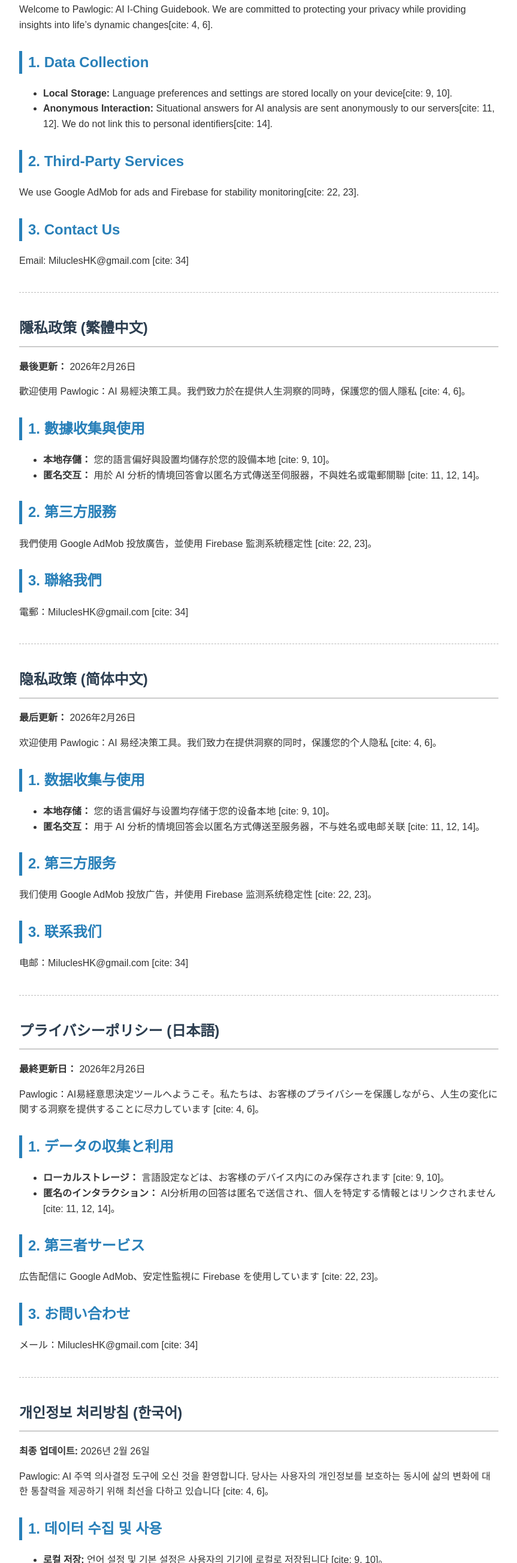
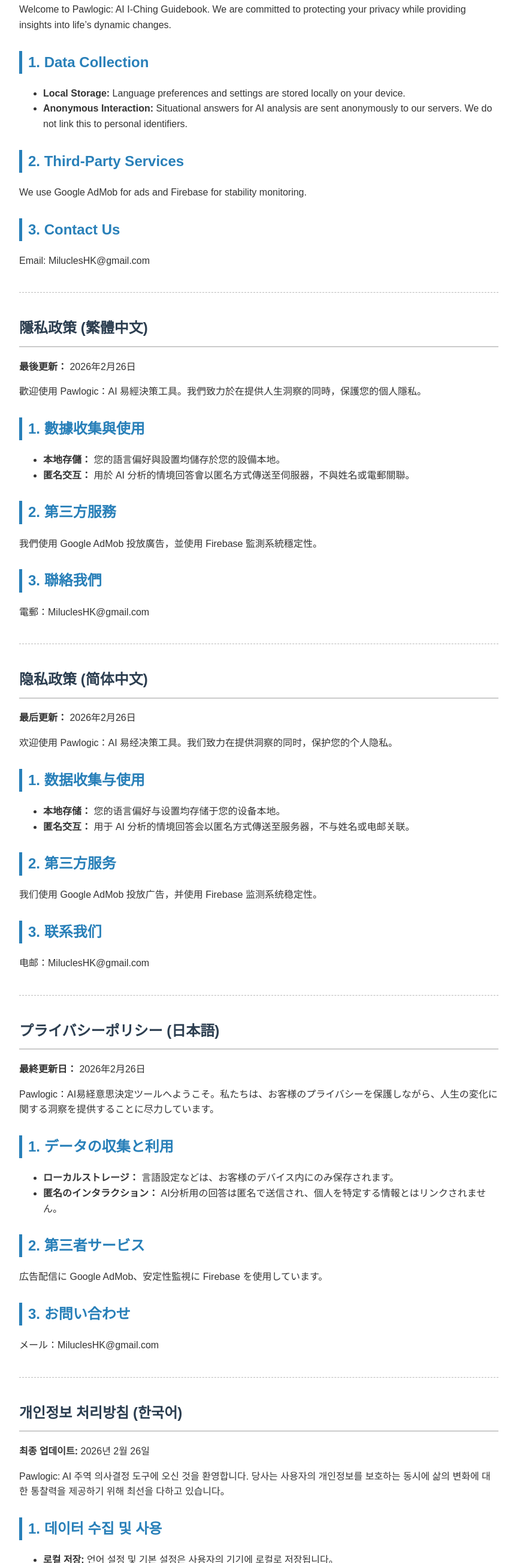
Before and after one commit to Micshrimp/pawlogic-privacy, a plain HTML site: page index.html in a window 1280 px wide. Shown: the part 194-2800 px from the top of the page at 60% size, without its empty margins (208-1071 px from the left). Drawn offline with Linux system fonts and the light colour scheme.

Commit message:
Update index.html
remove unnecessary [cite: 4] added by AI

```diff
--- a/index.html
+++ b/index.html
@@ -8,7 +8,7 @@
         body { font-family: sans-serif; line-height: 1.6; color: #333; max-width: 800px; margin: 0 auto; padding: 20px; }
         h1 { border-bottom: 2px solid #ccc; padding-bottom: 10px; color: #2c3e50; }
         h2 { color: #2980b9; margin-top: 30px; border-left: 5px solid #2980b9; padding-left: 10px; }
-        .lang-nav { background: #f4f4f4; padding: 10px; position: sticky; top: 0; display: flex; gap: 10px; flex-wrap: wrap; }
+        .lang-nav { background: #f4f4f4; padding: 10px; position: sticky; top: 0; display: flex; gap: 10px; flex-wrap: wrap; z-index: 100; }
         .lang-nav a { text-decoration: none; color: #2980b9; font-weight: bold; }
         hr { margin: 40px 0; border: 0; border-top: 1px dashed #bbb; }
         .footer { font-size: 0.9em; color: #7f8c8d; margin-top: 50px; text-align: center; }
@@ -28,16 +28,16 @@
     <section id="english">
         <h1>Privacy Policy</h1>
         <p><strong>Last Updated:</strong> February 26, 2026</p>
-        <p>Welcome to Pawlogic: AI I-Ching Guidebook. We are committed to protecting your privacy while providing insights into life’s dynamic changes[cite: 4, 6].</p>
+        <p>Welcome to Pawlogic: AI I-Ching Guidebook. We are committed to protecting your privacy while providing insights into life’s dynamic changes.</p>
         <h2>1. Data Collection</h2>
         <ul>
-            <li><strong>Local Storage:</strong> Language preferences and settings are stored locally on your device[cite: 9, 10].</li>
-            <li><strong>Anonymous Interaction:</strong> Situational answers for AI analysis are sent anonymously to our servers[cite: 11, 12]. We do not link this to personal identifiers[cite: 14].</li>
+            <li><strong>Local Storage:</strong> Language preferences and settings are stored locally on your device.</li>
+            <li><strong>Anonymous Interaction:</strong> Situational answers for AI analysis are sent anonymously to our servers. We do not link this to personal identifiers.</li>
         </ul>
         <h2>2. Third-Party Services</h2>
-        <p>We use Google AdMob for ads and Firebase for stability monitoring[cite: 22, 23].</p>
+        <p>We use Google AdMob for ads and Firebase for stability monitoring.</p>
         <h2>3. Contact Us</h2>
-        <p>Email: MiluclesHK@gmail.com [cite: 34]</p>
+        <p>Email: MiluclesHK@gmail.com</p>
     </section>
 
     <hr>
@@ -45,16 +45,16 @@
     <section id="zh-hant">
         <h1>隱私政策 (繁體中文)</h1>
         <p><strong>最後更新：</strong> 2026年2月26日</p>
-        <p>歡迎使用 Pawlogic：AI 易經決策工具。我們致力於在提供人生洞察的同時，保護您的個人隱私 [cite: 4, 6]。</p>
+        <p>歡迎使用 Pawlogic：AI 易經決策工具。我們致力於在提供人生洞察的同時，保護您的個人隱私。</p>
         <h2>1. 數據收集與使用</h2>
         <ul>
-            <li><strong>本地存儲：</strong> 您的語言偏好與設置均儲存於您的設備本地 [cite: 9, 10]。</li>
-            <li><strong>匿名交互：</strong> 用於 AI 分析的情境回答會以匿名方式傳送至伺服器，不與姓名或電郵關聯 [cite: 11, 12, 14]。</li>
+            <li><strong>本地存儲：</strong> 您的語言偏好與設置均儲存於您的設備本地。</li>
+            <li><strong>匿名交互：</strong> 用於 AI 分析的情境回答會以匿名方式傳送至伺服器，不與姓名或電郵關聯。</li>
         </ul>
         <h2>2. 第三方服務</h2>
-        <p>我們使用 Google AdMob 投放廣告，並使用 Firebase 監測系統穩定性 [cite: 22, 23]。</p>
+        <p>我們使用 Google AdMob 投放廣告，並使用 Firebase 監測系統穩定性。</p>
         <h2>3. 聯絡我們</h2>
-        <p>電郵：MiluclesHK@gmail.com [cite: 34]</p>
+        <p>電郵：MiluclesHK@gmail.com</p>
     </section>
 
     <hr>
@@ -62,16 +62,16 @@
     <section id="zh-hans">
         <h1>隐私政策 (简体中文)</h1>
         <p><strong>最后更新：</strong> 2026年2月26日</p>
-        <p>欢迎使用 Pawlogic：AI 易经决策工具。我们致力在提供洞察的同时，保護您的个人隐私 [cite: 4, 6]。</p>
+        <p>欢迎使用 Pawlogic：AI 易经决策工具。我们致力在提供洞察的同时，保护您的个人隐私。</p>
         <h2>1. 数据收集与使用</h2>
         <ul>
-            <li><strong>本地存储：</strong> 您的语言偏好与设置均存储于您的设备本地 [cite: 9, 10]。</li>
-            <li><strong>匿名交互：</strong> 用于 AI 分析的情境回答会以匿名方式傳送至服务器，不与姓名或电邮关联 [cite: 11, 12, 14]。</li>
+            <li><strong>本地存储：</strong> 您的语言偏好与设置均存储于您的设备本地。</li>
+            <li><strong>匿名交互：</strong> 用于 AI 分析的情境回答会以匿名方式傳送至服务器，不与姓名或电邮关联。</li>
         </ul>
         <h2>2. 第三方服务</h2>
-        <p>我们使用 Google AdMob 投放广告，并使用 Firebase 监测系统稳定性 [cite: 22, 23]。</p>
+        <p>我们使用 Google AdMob 投放广告，并使用 Firebase 监测系统稳定性。</p>
         <h2>3. 联系我们</h2>
-        <p>电邮：MiluclesHK@gmail.com [cite: 34]</p>
+        <p>电邮：MiluclesHK@gmail.com</p>
     </section>
 
     <hr>
@@ -79,16 +79,16 @@
     <section id="ja">
         <h1>プライバシーポリシー (日本語)</h1>
         <p><strong>最終更新日：</strong> 2026年2月26日</p>
-        <p>Pawlogic：AI易経意思決定ツールへようこそ。私たちは、お客様のプライバシーを保護しながら、人生の変化に関する洞察を提供することに尽力しています [cite: 4, 6]。</p>
+        <p>Pawlogic：AI易経意思決定ツールへようこそ。私たちは、お客様のプライバシーを保護しながら、人生の変化に関する洞察を提供することに尽力しています。</p>
         <h2>1. データの収集と利用</h2>
         <ul>
-            <li><strong>ローカルストレージ：</strong> 言語設定などは、お客様のデバイス内にのみ保存されます [cite: 9, 10]。</li>
-            <li><strong>匿名のインタラクション：</strong> AI分析用の回答は匿名で送信され、個人を特定する情報とはリンクされません [cite: 11, 12, 14]。</li>
+            <li><strong>ローカルストレージ：</strong> 言語設定などは、お客様のデバイス内にのみ保存されます。</li>
+            <li><strong>匿名のインタラクション：</strong> AI分析用の回答は匿名で送信され、個人を特定する情報とはリンクされません。</li>
         </ul>
         <h2>2. 第三者サービス</h2>
-        <p>広告配信に Google AdMob、安定性監視に Firebase を使用しています [cite: 22, 23]。</p>
+        <p>広告配信に Google AdMob、安定性監視に Firebase を使用しています。</p>
         <h2>3. お問い合わせ</h2>
-        <p>メール：MiluclesHK@gmail.com [cite: 34]</p>
+        <p>メール：MiluclesHK@gmail.com</p>
     </section>
 
     <hr>
@@ -96,16 +96,16 @@
     <section id="ko">
         <h1>개인정보 처리방침 (한국어)</h1>
         <p><strong>최종 업데이트:</strong> 2026년 2월 26일</p>
-        <p>Pawlogic: AI 주역 의사결정 도구에 오신 것을 환영합니다. 당사는 사용자의 개인정보를 보호하는 동시에 삶의 변화에 대한 통찰력을 제공하기 위해 최선을 다하고 있습니다 [cite: 4, 6]。</p>
+        <p>Pawlogic: AI 주역 의사결정 도구에 오신 것을 환영합니다. 당사는 사용자의 개인정보를 보호하는 동시에 삶의 변화에 대한 통찰력을 제공하기 위해 최선을 다하고 있습니다。</p>
         <h2>1. 데이터 수집 및 사용</h2>
         <ul>
-            <li><strong>로컬 저장:</strong> 언어 설정 및 기본 설정은 사용자의 기기에 로컬로 저장됩니다 [cite: 9, 10]。</li>
-            <li><strong>익명 상호작용:</strong> AI 분석을 위한 답변은 익명으로 서버에 전송되며, 개인 식별 정보와 연결되지 않습니다 [cite: 11, 12, 14]。</li>
+            <li><strong>로컬 저장:</strong> 언어 설정 및 기본 설정은 사용자의 기기에 로컬로 저장됩니다。</li>
+            <li><strong>익명 상호작용:</strong> AI 분석을 위한 답변은 익명으로 서버에 전송되며, 개인 식별 정보와 연결되지 않습니다。</li>
         </ul>
         <h2>2. 제3자 서비스</h2>
-        <p>광고 게재를 위해 Google AdMob을, 앱 안정성 모니터링을 위해 Firebase를 사용합니다 [cite: 22, 23]。</p>
+        <p>광고 게재를 위해 Google AdMob을, 앱 안정성 모니터링을 위해 Firebase를 사용합니다。</p>
         <h2>3. 문의처</h2>
-        <p>이메일: MiluclesHK@gmail.com [cite: 34]</p>
+        <p>이메일: MiluclesHK@gmail.com</p>
     </section>
 
     <div class="footer">
```
